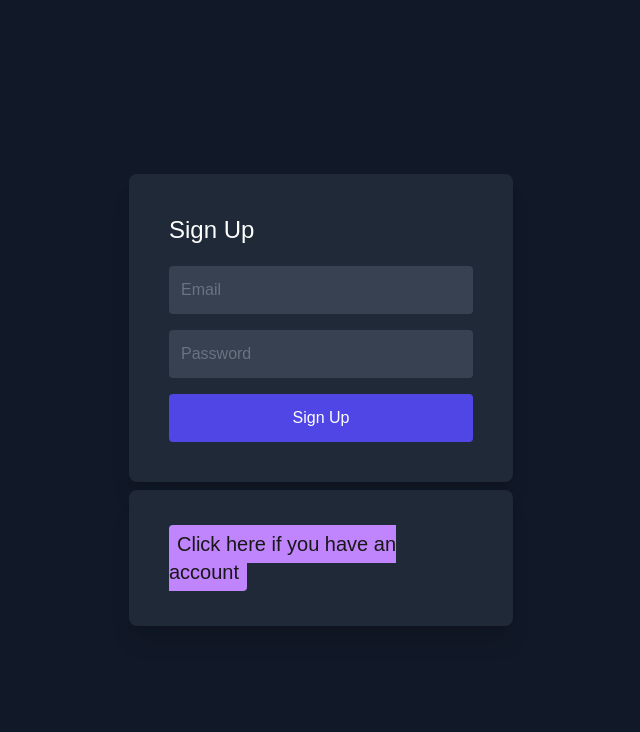
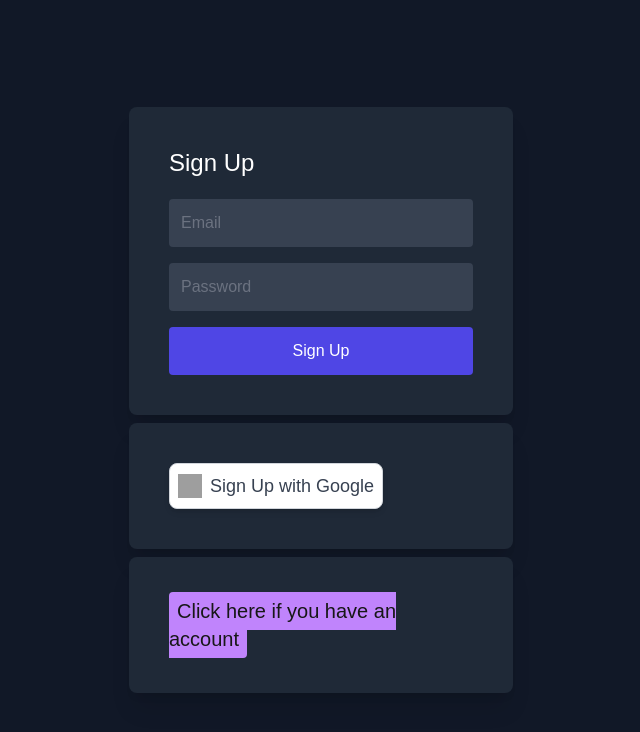
Before and after one commit to ray-sjsu/geograde, a Next.js app: page /sign-up in a window 1280 px wide. Shown: the top 732 px of the page, without its empty margins (319-959 px from the left). Built offline with nearby package versions, Linux system fonts and the light colour scheme; no server answers; grey boxes are pictures that could not be loaded.

Commit message:
Add Google Login Support

```diff
--- a/app/(authpages)/sign-in/page.jsx
+++ b/app/(authpages)/sign-in/page.jsx
@@ -7,6 +7,7 @@ import {
 import { auth } from "@/app/firebase/config";
 import { useRouter } from "next/navigation";
 import Link from "next/link";
+import { loginWithGooglePopup } from "@/lib/auth/loginWithGooglePopup";
 
 const SignIn = () => {
   const [email, setEmail] = useState("");
@@ -58,6 +59,19 @@ const SignIn = () => {
         </button>
       </div>
       <div className="bg-gray-800 p-10 rounded-lg shadow-xl w-96">
+        <button
+          onClick={loginWithGooglePopup}
+          className="flex items-center justify-center p-2 bg-white border border-gray-300 text-gray-700 text-lg font-medium rounded-lg shadow-md hover:shadow-lg transition-shadow"
+        >
+          <img
+            src="https://upload.wikimedia.org/wikipedia/commons/4/4a/Logo_2013_Google.png"
+            alt="Google Logo"
+            className="w-6 h-6 mr-2"
+          />
+          Sign In with Google
+        </button>
+      </div>
+      <div className="bg-gray-800 p-10 rounded-lg shadow-xl w-96">
         <Link href="/sign-up" className="p-2 bg-purple-400 text-xl rounded">
           Click here to create an account
         </Link>
--- a/app/(authpages)/sign-up/page.jsx
+++ b/app/(authpages)/sign-up/page.jsx
@@ -7,6 +7,7 @@ import {
 import { auth } from "@/app/firebase/config";
 import { useRouter } from "next/navigation";
 import Link from "next/link";
+import { loginWithGooglePopup } from "@/lib/auth/loginWithGooglePopup";
 
 const SignUp = () => {
   const [email, setEmail] = useState("");
@@ -57,6 +58,19 @@ const SignUp = () => {
         </button>
       </div>
       <div className="bg-gray-800 p-10 rounded-lg shadow-xl w-96">
+        <button
+          onClick={loginWithGooglePopup}
+          className="flex items-center justify-center p-2 bg-white border border-gray-300 text-gray-700 text-lg font-medium rounded-lg shadow-md hover:shadow-lg transition-shadow"
+        >
+          <img
+            src="https://upload.wikimedia.org/wikipedia/commons/4/4a/Logo_2013_Google.png"
+            alt="Google Logo"
+            className="w-6 h-6 mr-2"
+          />
+          Sign Up with Google
+        </button>
+      </div>
+      <div className="bg-gray-800 p-10 rounded-lg shadow-xl w-96">
         <Link href="/sign-in" className="p-2 bg-purple-400 text-xl rounded">
           Click here if you have an account
         </Link>
--- a/app/firebase/config.js
+++ b/app/firebase/config.js
@@ -1,6 +1,6 @@
 // Import the functions you need from the SDKs you need
 import { initializeApp, getApps, getApp } from "firebase/app";
-import { getAuth } from "firebase/auth";
+import { getAuth, GoogleAuthProvider } from "firebase/auth";
 import { getAnalytics } from "firebase/analytics";
 // TODO: Add SDKs for Firebase products that you want to use
 // https://firebase.google.com/docs/web/setup#available-libraries
@@ -16,7 +16,7 @@ const firebaseConfig = {
   storageBucket: process.env.NEXT_PUBLIC_FIREBASE_STORAGE_BUCKET,
   messagingSenderId: process.env.NEXT_PUBLIC_FIREBASE_MESSAGING_SENDER_ID,
   appId: process.env.NEXT_PUBLIC_FIREBASE_APP_ID,
-  measurementId: process.env.NEXT_PUBLIC_FIREBASE_MEASUREMENT_ID,
+  measurementId: process.env.NEXT_PUBLIC_FIREBASE_MEASUREMENT_ID
 };
 
 // Initialize Firebase
@@ -24,7 +24,9 @@ const app = !getApps().length ? initializeApp(firebaseConfig) : getApp();
 
 const auth = getAuth(app);
 
+
 export {app, auth}
+export const googleProvider = new GoogleAuthProvider();
 
 // Analytics not needed for now
 // const analytics = getAnalytics(app);
--- a/app/layout.js
+++ b/app/layout.js
@@ -1,5 +1,7 @@
+'use client';
 import localFont from "next/font/local";
 import "./globals.css";
+import { AuthContextProvider } from "@/components/context/AuthContext";
 
 const geistSans = localFont({
   src: "./fonts/GeistVF.woff",
@@ -12,18 +14,15 @@ const geistMono = localFont({
   weight: "100 900",
 });
 
-export const metadata = {
-  title: "Create Next App",
-  description: "Generated by create next app",
-};
-
 export default function RootLayout({ children }) {
   return (
     <html lang="en">
       <body
         className={`${geistSans.variable} ${geistMono.variable} antialiased`}
       >
-        {children}
+        <AuthContextProvider>
+          {children}
+        </AuthContextProvider>
       </body>
     </html>
   );
--- /dev/null
+++ b/components/context/AuthContext.js
@@ -0,0 +1,19 @@
+import {useContext, createContext, useState, useEffect } from "react";
+import {
+    useSignInWithEmailAndPassword,
+    useAuthState,
+  } from "react-firebase-hooks/auth";
+  import { auth } from "@/app/firebase/config";
+
+const AuthContext = createContext()
+
+export const AuthContextProvider = ({children}) => {
+    const [user, loading, error] = useAuthState(auth);
+
+
+    return <AuthContext.Provider value={{user}}>{children}</AuthContext.Provider>
+}
+
+export const UserAuth = () => {
+    return useContext(AuthContext)
+}
--- /dev/null
+++ b/lib/auth/loginWithGooglePopup.js
@@ -0,0 +1,14 @@
+import { signInWithPopup } from 'firebase/auth';
+import { auth, googleProvider } from '@/app/firebase/config'; // Adjust the path to your firebase.js
+
+export const loginWithGooglePopup = async () => {
+  try {
+    const result = await signInWithPopup(auth, googleProvider);
+    // The signed-in user info.
+    const user = result.user;
+    console.log("Google User:", user);
+    // Handle user data or redirect, etc.
+  } catch (error) {
+    console.error("Error during Google Sign-in:", error);
+  }
+};
```
